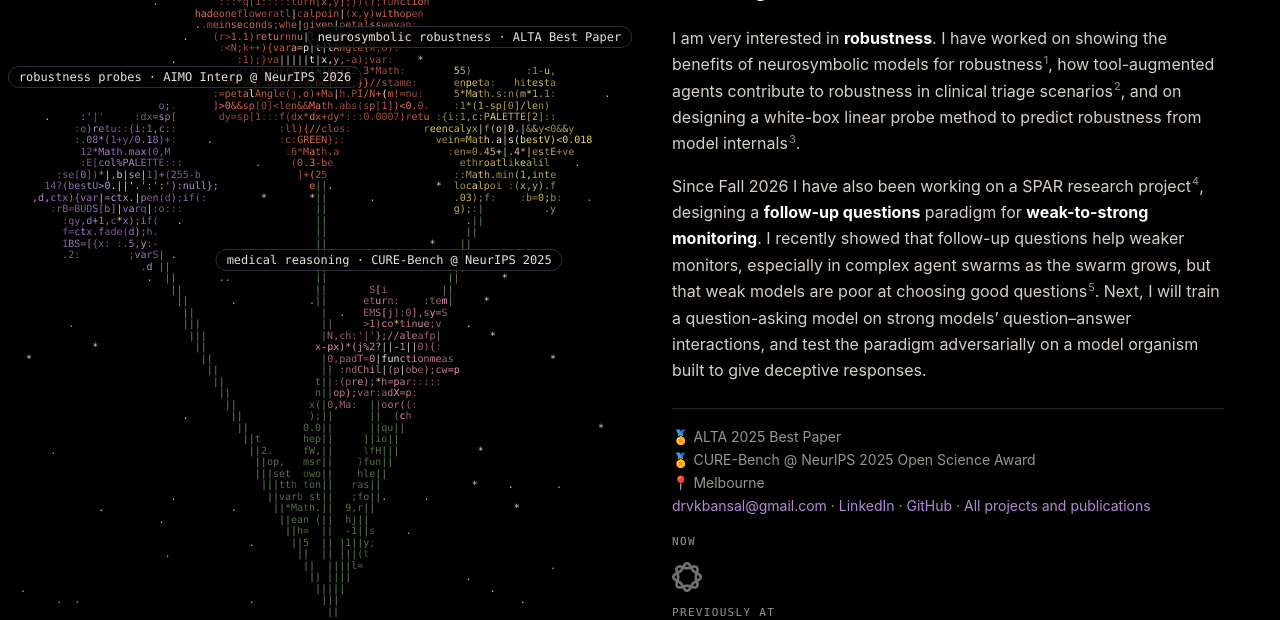
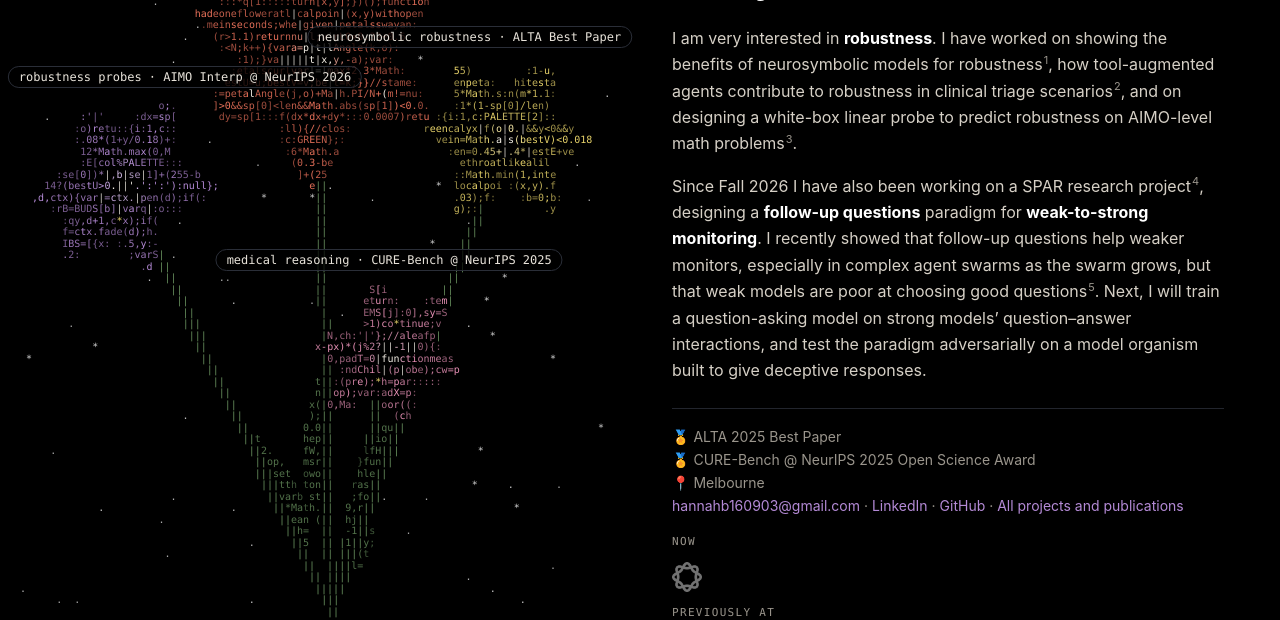
Before and after one commit to hannahhb/hannahhb.github.io, a Jekyll site: the page built from index.md, in a window 1280 px wide and 1131 px high. Shown: the part 175-795 px from the top of the window. Built offline with Jekyll 4.4.1, drawn with Linux system fonts in a browser that asks for light colours.

Commit message:
Intro refs, projects page, logo rows, email fix

```diff
--- a/demo.html
+++ b/demo.html
@@ -120,7 +120,7 @@
     <div class="panel"><p><strong>3 · A small eval</strong>A handful of labelled claims and a first passive vs. follow-up comparison you can take away and run.</p></div>
   </div>
   <div class="cta">
-    <a class="btn" href="mailto:drvkbansal@gmail.com?subject=Workshop%3A%20follow-up%20monitors">Email me to set one up</a>
+    <a class="btn" href="mailto:hannahb160903@gmail.com?subject=Workshop%3A%20follow-up%20monitors">Email me to set one up</a>
     <a class="btn ghost" href="./projects/">See all projects</a>
   </div>
 </div>
--- a/index.md
+++ b/index.md
@@ -5,7 +5,7 @@ title: "Welcome"
 
 # Hi, I’m Hannah. I work on AI safety.
 
-I am very interested in **robustness**. I have worked on showing the benefits of neurosymbolic models for robustness<sup><a href="#r1">1</a></sup>, how tool-augmented agents contribute to robustness in clinical triage scenarios<sup><a href="#r2">2</a></sup>, and on designing a white-box linear probe method to predict robustness from model internals<sup><a href="#r3">3</a></sup>.
+I am very interested in **robustness**. I have worked on showing the benefits of neurosymbolic models for robustness<sup><a href="#r1">1</a></sup>, how tool-augmented agents contribute to robustness in clinical triage scenarios<sup><a href="#r2">2</a></sup>, and on designing a white-box linear probe to predict robustness on AIMO-level math problems<sup><a href="#r3">3</a></sup>.
 
 Since Fall 2026 I have also been working on a SPAR research project<sup><a href="#r4">4</a></sup>, designing a **follow-up questions** paradigm for **weak-to-strong monitoring**. I recently showed that follow-up questions help weaker monitors, especially in complex agent swarms as the swarm grows, but that weak models are poor at choosing good questions<sup><a href="#r5">5</a></sup>. Next, I will train a question-asking model on strong models’ question–answer interactions, and test the paradigm adversarially on a model organism built to give deceptive responses.
 
@@ -14,7 +14,7 @@ Since Fall 2026 I have also been working on a SPAR research project<sup><a href=
 🏅 ALTA 2025 Best Paper
 🏅 CURE-Bench @ NeurIPS 2025 Open Science Award
 📍 Melbourne
-[drvkbansal@gmail.com](mailto:drvkbansal@gmail.com) · [LinkedIn](https://linkedin.com/in/hannahbansal) · [GitHub](https://github.com/hannahhb) · [All projects and publications](/projects/)
+[hannahb160903@gmail.com](mailto:hannahb160903@gmail.com) · [LinkedIn](https://linkedin.com/in/hannahbansal) · [GitHub](https://github.com/hannahhb) · [All projects and publications](/projects/)
 
 </div>
 
```
